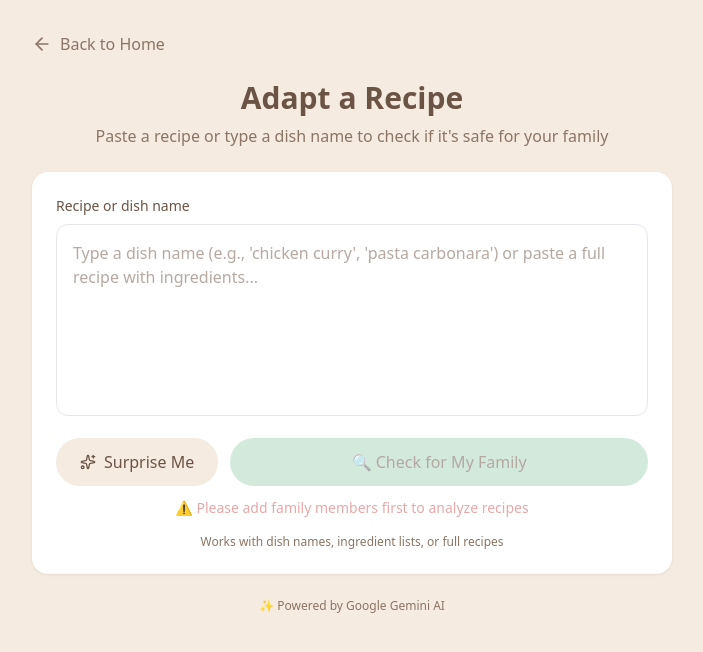
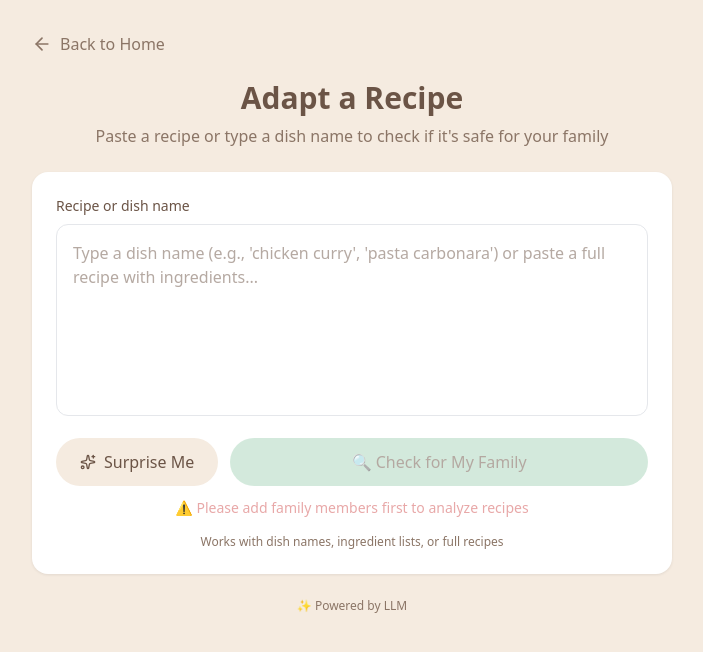
Before and after one commit to neels22/mealadapt, a Next.js app in the folder frontend/: page /adapt in a window 1280 px wide. Shown: the top 652 px of the page, without its empty margins (288-991 px from the left). Built offline with nearby package versions, Linux system fonts and the light colour scheme; no server answers.

Commit message:
feat: update the footer

```diff
--- a/frontend/app/adapt/page.tsx
+++ b/frontend/app/adapt/page.tsx
@@ -143,7 +143,7 @@ export default function AdaptRecipe() {
 
       {/* Footer */}
       <p className="text-center text-xs text-[var(--text-secondary)]">
-        ✨ Powered by Google Gemini AI
+        ✨ Powered by LLM
       </p>
     </div>
   );
--- a/frontend/app/page.tsx
+++ b/frontend/app/page.tsx
@@ -142,7 +142,7 @@ export default function Home() {
 
       {/* Footer */}
       <p className="text-center text-xs text-[var(--text-secondary)]">
-        Powered by Google Gemini AI
+        Powered by LLM
       </p>
     </div>
   );
--- a/frontend/app/pantry/page.tsx
+++ b/frontend/app/pantry/page.tsx
@@ -239,7 +239,7 @@ export default function PantryPage() {
 
       {/* Footer */}
       <p className="text-center text-xs text-[var(--text-secondary)]">
-        ✨ Powered by Google Gemini AI
+        ✨ Powered by LLM
       </p>
     </div>
   );
--- a/frontend/app/planner/page.tsx
+++ b/frontend/app/planner/page.tsx
@@ -362,7 +362,7 @@ function PlannerContent() {
 
       {/* Footer */}
       <p className="text-center text-xs text-[var(--text-secondary)]">
-        ✨ Powered by Google Gemini AI
+        ✨ Powered by LLM
       </p>
     </div>
   );
--- a/frontend/app/recipes/page.tsx
+++ b/frontend/app/recipes/page.tsx
@@ -178,7 +178,7 @@ function RecipesContent() {
 
       {/* Footer */}
       <p className="text-center text-xs text-[var(--text-secondary)]">
-        ✨ Powered by Google Gemini AI
+        ✨ Powered by LLM
       </p>
     </div>
   );
--- a/frontend/app/scan/page.tsx
+++ b/frontend/app/scan/page.tsx
@@ -514,7 +514,7 @@ export default function ScanPage() {
 
       {/* Footer */}
       <p className="text-center text-xs text-[var(--text-secondary)]">
-        ✨ Powered by Google Gemini AI & Open Food Facts
+        ✨ Powered by LLM & Open Food Facts
       </p>
     </div>
   );
--- a/frontend/app/shopping/page.tsx
+++ b/frontend/app/shopping/page.tsx
@@ -378,7 +378,7 @@ function ShoppingContent() {
 
       {/* Footer */}
       <p className="text-center text-xs text-[var(--text-secondary)]">
-        ✨ Powered by Google Gemini AI
+        ✨ Powered by LLM
       </p>
     </div>
   );
```
Also changed, not shown: 2 other files (tests, documents, lock files or other folders).
